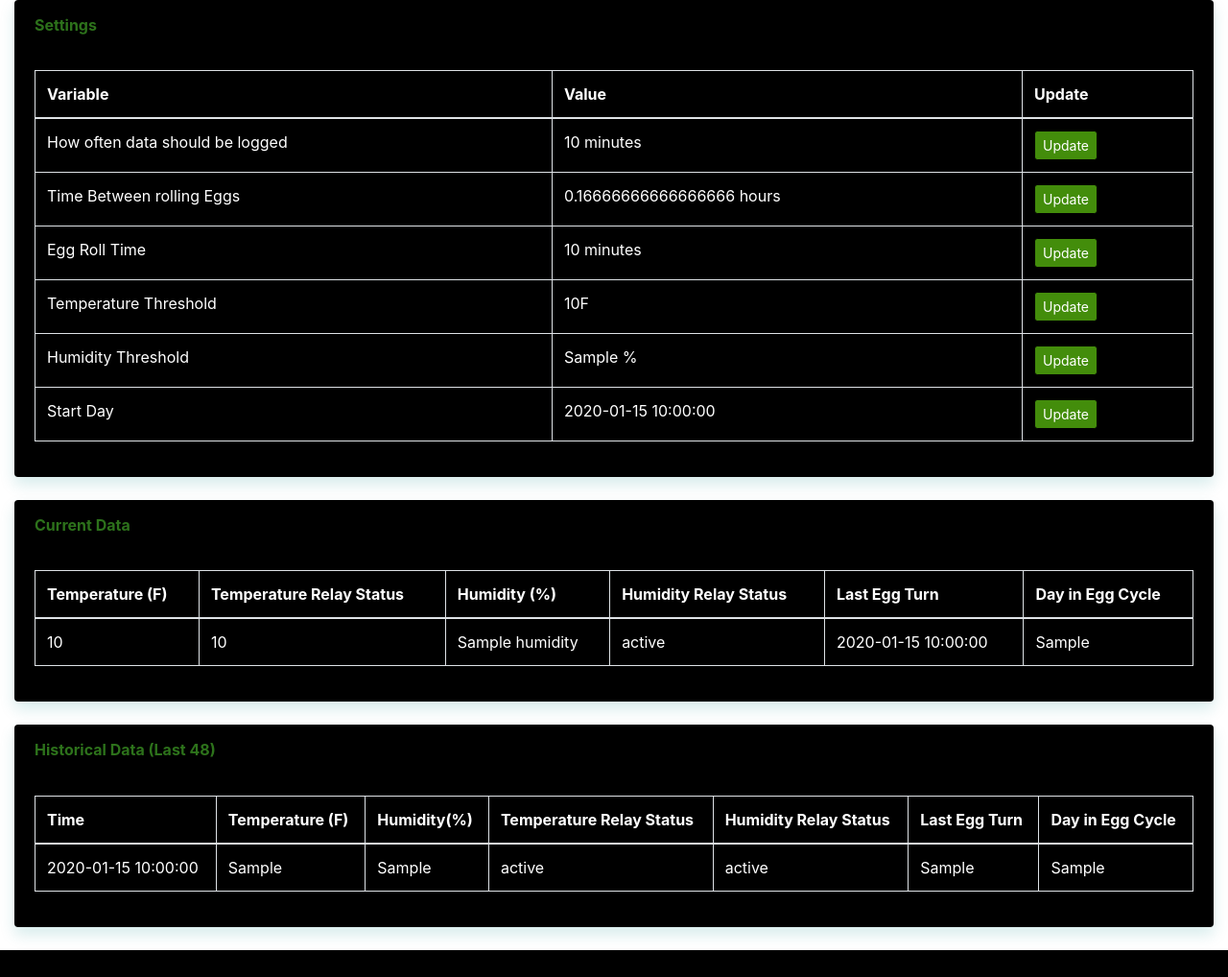
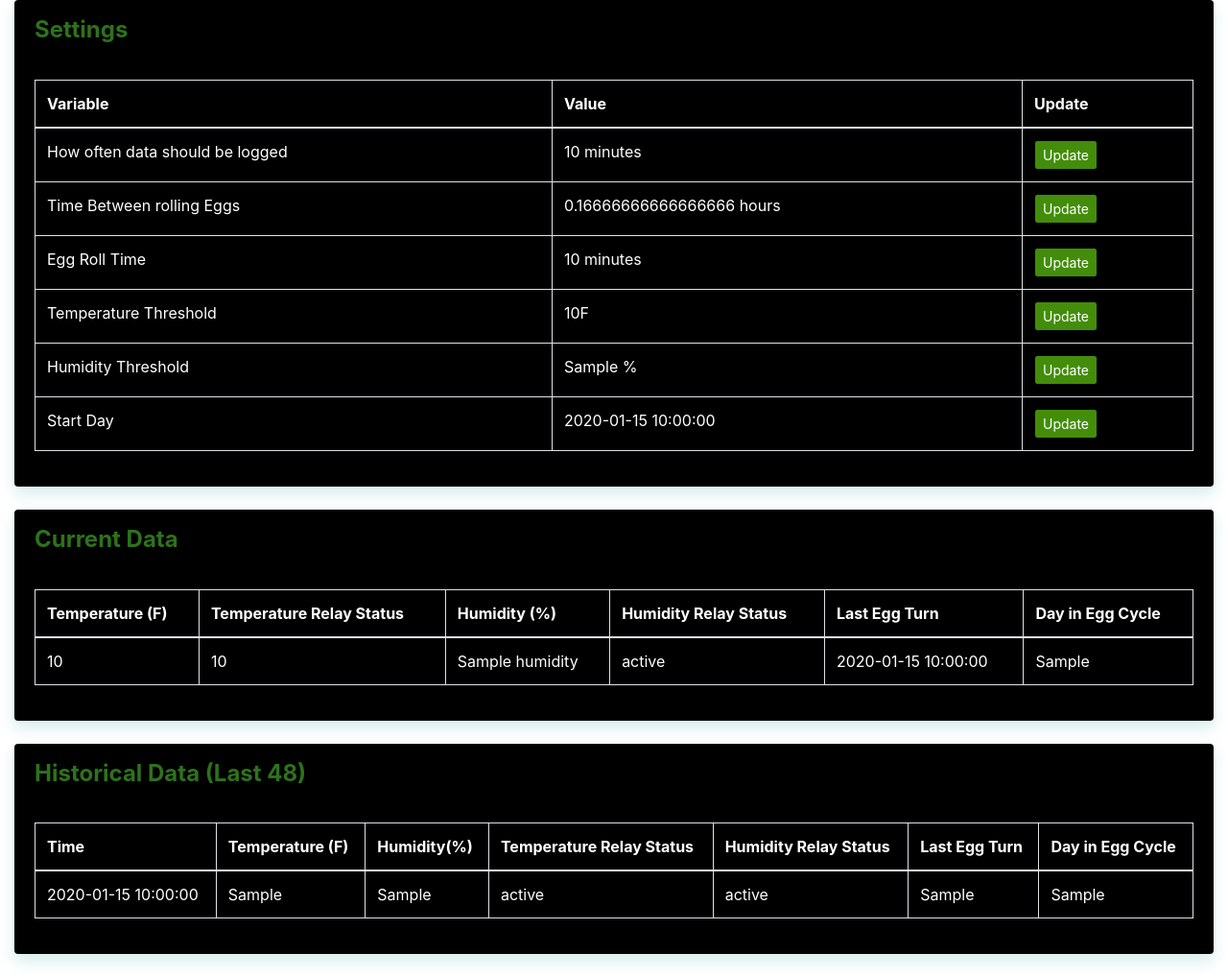
Before and after one commit to rrobert45/App, a Flask app: template templates/index.html in a window 1280 px wide. Shown: the whole page at 96% size. Before the commit the page ends 990 px from the top, so only its background shows below. Run offline with Flask 2, Linux system fonts and the light colour scheme; the template is opened without the code that fills it: most values are stand-ins (such as "Sample title", 1, 10 or a date in 2020); some libraries are stand-ins or nearby versions.

Commit message:
Update index.html

```diff
--- a/templates/index.html
+++ b/templates/index.html
@@ -39,7 +39,7 @@
             <div class="col-12">
                 <div class="card shadow mb-4">
                     <div class="card-header py-3">
-                        <h6 class="m-0 font-weight-bold text-primary">Settings</h6>
+                        <h4 class="m-0 font-weight-bold text-primary">Settings</h4>
                     </div>
                     <div class="card-body">
                         <table class="table table-bordered">
@@ -111,7 +111,7 @@
             <div class="col-12">
                 <div class="card shadow mb-4">
                     <div class="card-header py-3">
-                        <h6 class="m-0 font-weight-bold text-primary">Current Data</h6>
+                        <h4 class="m-0 font-weight-bold text-primary">Current Data</h4>
                     </div>
                     <div class="card-body">
                         <table class="table table-bordered">
@@ -146,7 +146,7 @@
             <div class="col-12">
                 <div class="card shadow mb-4">
                     <div class="card-header py-3">
-                        <h6 class="m-0 font-weight-bold text-primary">Historical Data (Last 48)</h6>
+                        <h4 class="m-0 font-weight-bold text-primary">Historical Data (Last 48)</h4>
                     </div>
                     <div class="card-body">
                         <table class="table table-bordered">
```
